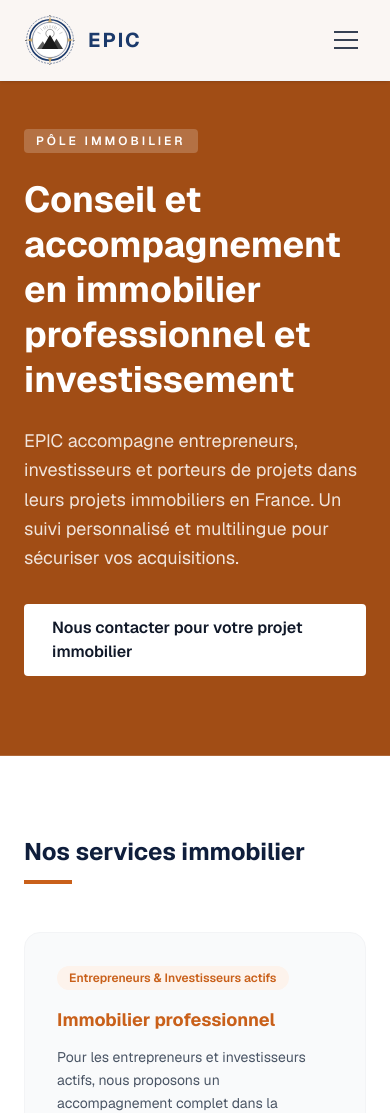
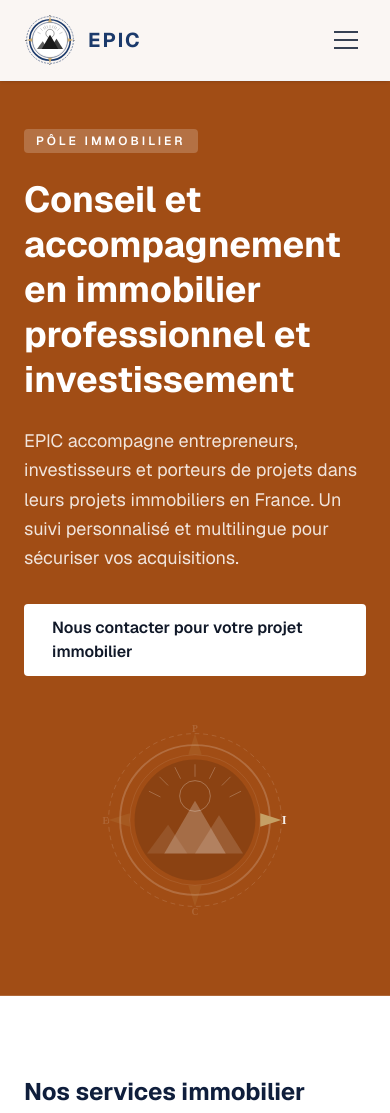
Before and after one commit to marine-png/epic, a Next.js app: page /immobilier in a window 390 px wide. Shown: the top 1113 px of the page. Built offline with nearby package versions, Linux system fonts and the light colour scheme.

Commit message:
feat: immobilier page - activeLetter I on banner

```diff
--- a/app/immobilier/page.tsx
+++ b/app/immobilier/page.tsx
@@ -50,6 +50,7 @@ export default function ImmobilierPage() {
         title="Conseil et accompagnement en immobilier professionnel et investissement"
         description="EPIC accompagne entrepreneurs, investisseurs et porteurs de projets dans leurs projets immobiliers en France. Un suivi personnalisé et multilingue pour sécuriser vos acquisitions."
         cta={{ label: "Nous contacter pour votre projet immobilier", href: "/contact" }}
+        activeLetter="I"
       />
 
       {/* Services */}
```
